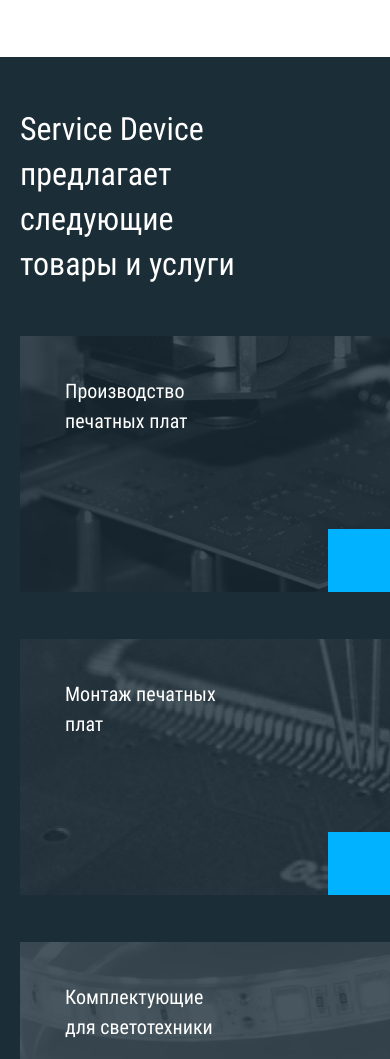
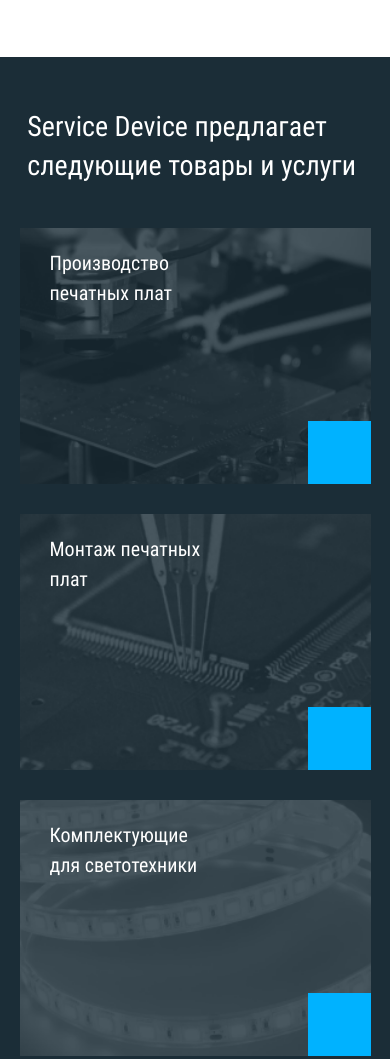
Before and after one commit to anddinara/2020-10-21-smart-device, a website: page source/index.html in a window 390 px wide. Shown: the part 2162-3221 px from the top of the page. Drawn offline with nearby package versions, Linux system fonts and the light colour scheme; files that its build step writes are made by us from their sources; files whose address does not match are found by name.

Commit message:
add mobile services

```diff
--- a/source/sass/blocks/services.scss
+++ b/source/sass/blocks/services.scss
@@ -141,3 +141,42 @@
     margin-bottom: 30px;
   }
 }
+
+@media(max-width: 768px) {
+  .services__title {
+    width: 90%;
+    margin-right: 2%;
+    margin-bottom: 42px;
+    margin-left: 7%;
+
+    font-size: 28px;
+    line-height: 140.62%;
+  }
+
+  .services__list {
+    margin-right: 5%;
+    margin-left: 5%;
+  }
+
+  .services__link {
+    width: 95%;
+    margin-bottom: 30px;
+  }
+
+  .services__link--production {
+    background-image: url("../img/mobile-service-1.png");
+  }
+
+  .services__link--installation {
+    background-image: url("../img/mobile-service-2.png");
+  }
+
+  .services__link--accessories {
+    background-image: url("../img/mobile-service-3.png");
+  }
+
+  .services__subtitle {
+    margin-top: 20px;
+    margin-left: 30px;
+  }
+}
```
Also changed, not shown: build/css/style.min.css, 1 other file.
